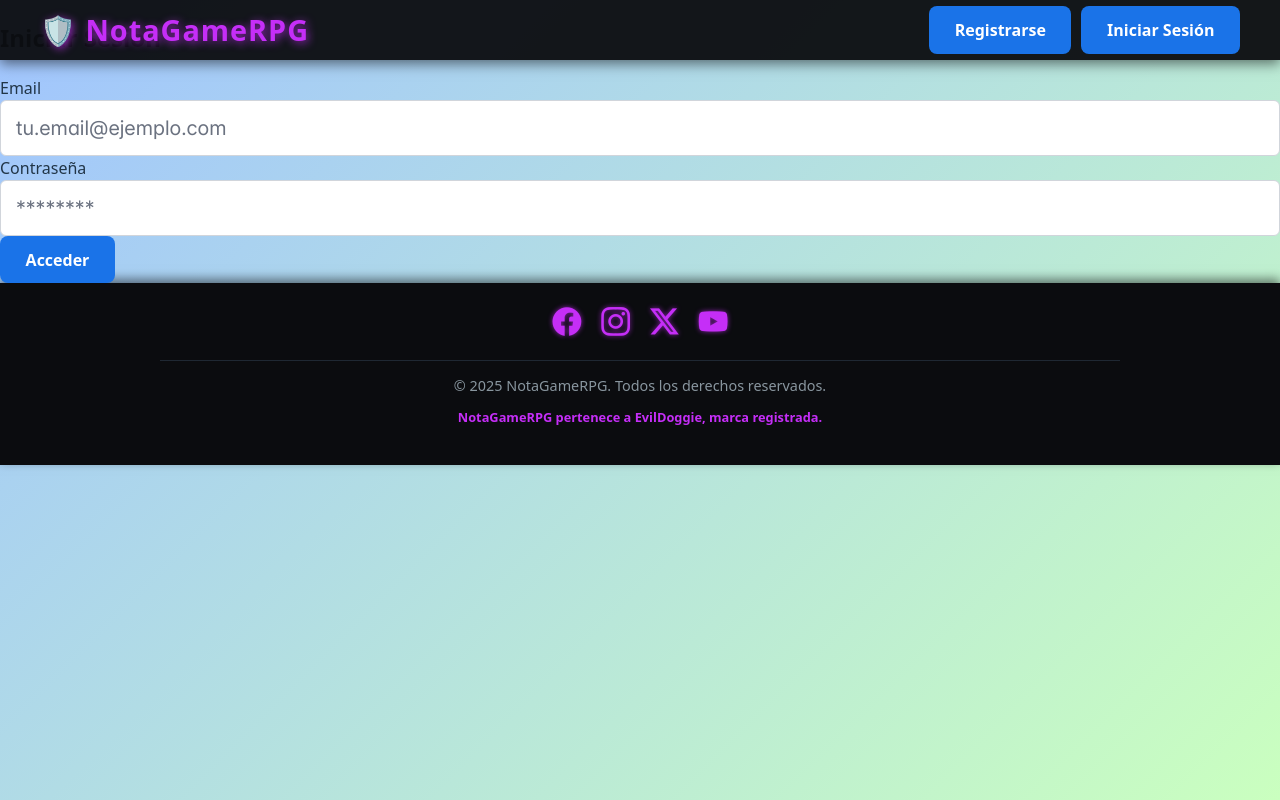
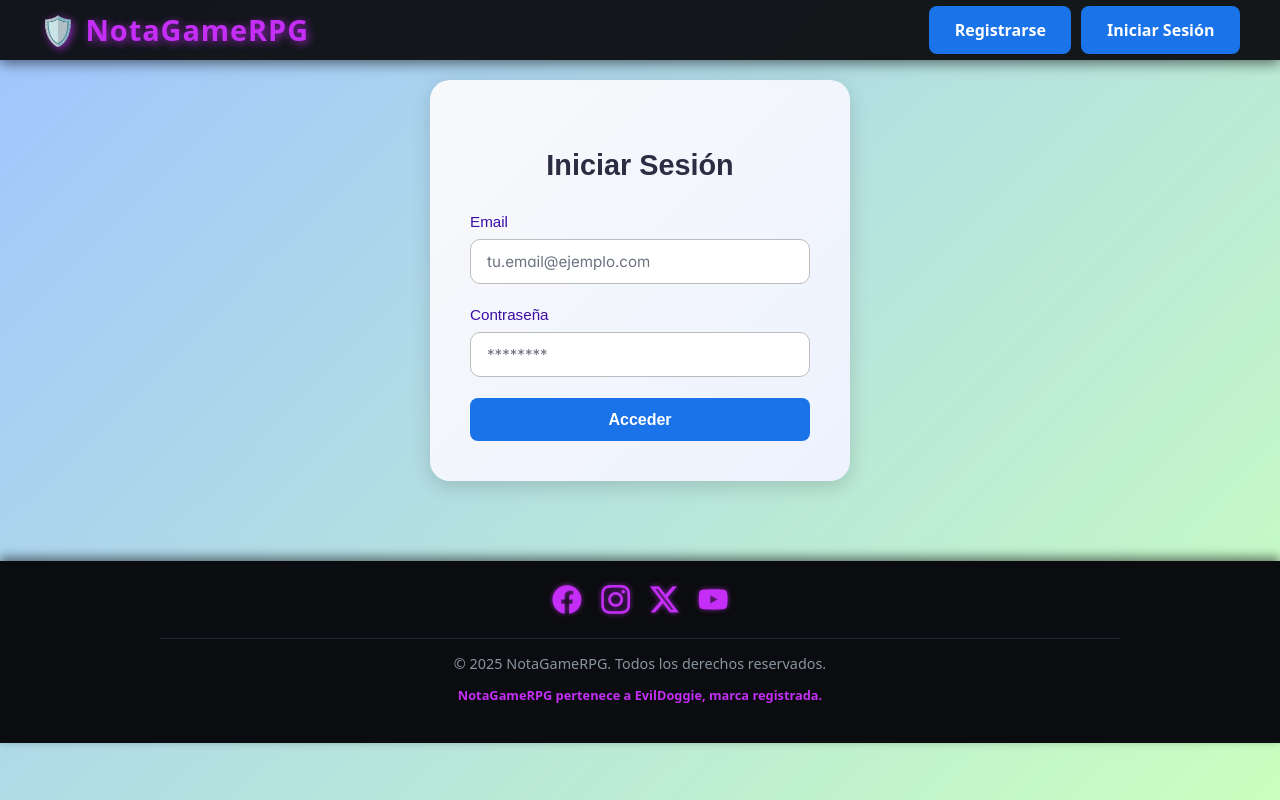
Before and after one commit to fbressan-itec/jsII.efi_final, a React (Vite) app: page /logearse in a window 1280 px wide. Built offline with nearby package versions, Linux system fonts and the light colour scheme.

Commit message:
añado los css de mi rama, ahora anda

```diff
--- a/src/components/LoginForm.jsx
+++ b/src/components/LoginForm.jsx
@@ -6,8 +6,7 @@ import { toast } from 'react-toastify'
 import { useNavigate } from 'react-router-dom'
 import { useContext, useEffect } from 'react';
 import { AuthContext } from '../context/AuthContext';
-
-import "../styles/RegisterForm.css"
+import "../styles/RegisterForm.css"; // usamos el mismo CSS que el register
 
 const validationSchema = Yup.object({
   email: Yup.string().email("Email inválido").required('El email es obligatorio'),
@@ -17,7 +16,8 @@ const validationSchema = Yup.object({
 export default function LoginForm() {
   const navigate = useNavigate();
   const { login, isAuthenticated } = useContext(AuthContext);
-    //redirijo a home si esta logeado
+
+  // Si ya está autenticado, redirige al home
   useEffect(() => {
     if (isAuthenticated) {
       navigate('/');
@@ -25,24 +25,25 @@ export default function LoginForm() {
   }, [isAuthenticated, navigate]);
 
   const handleSubmit = async (values) => {
-        // uso el login del auth contex
     const success = await login(values.email, values.password);
     if (success) {
+      toast.success("Inicio de sesión exitoso");
       navigate('/');
+    } else {
+      toast.error("Credenciales inválidas");
     }
   };
 
   return (
-
-        <div className='login-container'>
-            <h2>Iniciar Sesion</h2>
+    <div className='register-container'> {/* mismo estilo que el register */}
+      <h2>Iniciar Sesión</h2>
       <Formik
         initialValues={{ email: '', password: '' }}
         validationSchema={validationSchema}
         onSubmit={handleSubmit}
       >
         {({ isSubmitting }) => (
-                    <Form className='login-form'>
+          <Form className='register-form'>
             <div className='form-field'>
               <label htmlFor='email'>Email</label>
               <Field
@@ -61,8 +62,8 @@ export default function LoginForm() {
                 as={InputText}
                 id='password'
                 name='password'
-                                type='password' // oculta la pass q pones
-                                placeholder='********' //con los *
+                type='password'
+                placeholder='********'
                 className='p-inputtext-lg'
               />
               <ErrorMessage name='password' component='small' className='error' />
--- a/src/styles/Home.css
+++ b/src/styles/Home.css
@@ -52,7 +52,7 @@ body, html {
 
 /* Color del usuario */
 .home-container .username_text{
-    color: #ee1123; /* tu violeta principal */
-    text-shadow: 0 0 8px #ff4c5b; /* un brillo suave */
+    color: #ee1123;
+    text-shadow: 0 0 8px #ff4c5b;
     font-weight: 600;
 }
--- a/src/styles/LoginForm.css
+++ /dev/null
@@ -1,75 +0,0 @@
-.login-container {
-    display: flex;
-    flex-direction: column;
-    align-items: center;
-    justify-content: center;
-    min-height: 100vh;
-    padding: 80px 20px 50px;
-    background: linear-gradient(135deg, #1f2833 0%, #0b0c0f 100%);
-    color: #c5c6c7;
-}
-
-.login-container h2 {
-    font-family: 'Georgia', serif;
-    font-size: 2.5rem;
-    color: #c52ef7;
-    margin-bottom: 2rem;
-    text-shadow: 1px 1px 5px #c52ef7b3;
-}
-
-.login-form {
-    width: 100%;
-    max-width: 400px;
-    padding: 2.5rem;
-    background-color: #1a1a1a;
-    border-radius: 10px;
-    box-shadow: 0 4px 15px rgba(0, 0, 0, 0.5);
-    display: flex;
-    flex-direction: column;
-    gap: 1.5rem;
-}
-
-.form-field {
-    display: flex;
-    flex-direction: column;
-    gap: 0.5rem;
-}
-
-.form-field label {
-    font-weight: bold;
-    color: #9900CC;
-    font-size: 1rem;
-}
-
-.form-field .p-inputtext-lg {
-    padding: 0.75rem;
-    font-size: 1rem;
-    border: 1px solid #333;
-    background-color: #2c2c2c;
-    color: #c5c6c7;
-    transition: border-color 0.2s;
-}
-
-.form-field .p-inputtext-lg:focus {
-    border-color: #c52ef7;
-    box-shadow: 0 0 5px #c52ef7b3;
-}
-
-.error {
-    color: #ff4d4d;
-    font-size: 0.85rem;
-    margin-top: 0.25rem;
-}
-
-.p-button-lg {
-    padding: 0.75rem 1.5rem;
-    font-size: 1.1rem;
-    font-weight: bold;
-    background-color: #9900CC;
-    border: none;
-    transition: background-color 0.2s;
-}
-
-.p-button-lg:hover {
-    background-color: #c52ef7;
-}
--- a/src/styles/Navbar.css
+++ b/src/styles/Navbar.css
@@ -1,16 +1,16 @@
 .home-navbar {
-    position: fixed; /* el sticky */
+    position: fixed;
     top: 0;
     left: 0;
     width: 100%;
     height: 60px;
     background-color: #0b0c0ff2;
     display: flex;
-    justify-content: space-between; /* con esto corro los boten a la isq, y logo a la derecha */
+    justify-content: space-between;
     align-items: center;
     padding: 0 40px;
     box-shadow: 0 4px 12px #00000080;
-    z-index: 1000; /* arreglo para el stiky, que se vea bien */
+    z-index: 1000;
 }
 
 .home-navbar .logo {
@@ -32,7 +32,6 @@
     gap: 10px;
 }
 
-/*botones dentro del navbar */
 .home-navbar .nav-links button {
     font-weight: 500;
 }
@@ -44,8 +43,8 @@
 }
 
 .username_text{
-    color: #c52ef7; /* tu violeta principal */
-    text-shadow: 0 0 8px #c52ef7b3; /* un brillo suave */
+    color: #c52ef7;
+    text-shadow: 0 0 8px #c52ef7b3;
     font-weight: 600;
 }
 
--- a/src/styles/RegisterForm.css
+++ b/src/styles/RegisterForm.css
@@ -1,17 +1,31 @@
 .register-container {
-  max-width: 400px;
+  max-width: 420px;
   margin: 5rem auto;
-  padding: 2rem;
-  background-color: #ffffffcc;
-  border-radius: 12px;
-  box-shadow: 0 4px 15px rgba(0,0,0,0.1);
+  padding: 2.5rem;
+  background: linear-gradient(135deg, #f8f9fa, #edf2ff);
+  border-radius: 20px;
+  box-shadow: 0 6px 20px rgba(0, 0, 0, 0.15);
   text-align: center;
+  font-family: "Poppins", sans-serif;
+  animation: fadeIn 0.8s ease;
+}
+
+@keyframes fadeIn {
+  from { opacity: 0; transform: translateY(15px); }
+  to { opacity: 1; transform: translateY(0); }
+}
+
+.register-container h2 {
+  margin-bottom: 1.5rem;
+  color: #2b2d42;
+  font-weight: 600;
+  font-size: 1.8rem;
 }
 
 .register-form {
   display: flex;
   flex-direction: column;
-  gap: 1rem;
+  gap: 1.3rem;
 }
 
 .form-field {
@@ -20,7 +34,45 @@
   text-align: left;
 }
 
+.form-field label {
+  font-size: 0.95rem;
+  color: #3a0ca3;
+  font-weight: 500;
+  margin-bottom: 0.3rem;
+}
+
+.p-inputtext {
+  border-radius: 10px !important;
+  border: 1px solid #bdbdbd !important;
+  padding: 0.75rem 1rem !important;
+  font-size: 0.95rem;
+  transition: all 0.3s ease;
+}
+
+.p-inputtext:focus {
+  border-color: #7209b7 !important;
+  box-shadow: 0 0 0 3px rgba(114, 9, 183, 0.15);
+}
+
+.form-buttons {
+  display: flex;
+  justify-content: center;
+  gap: 1rem;
+  margin-top: 1rem;
+}
+
+.form-buttons .p-button {
+  border-radius: 12px;
+  font-weight: 500;
+  transition: transform 0.25s ease;
+}
+
+.form-buttons .p-button:hover {
+  transform: scale(1.05);
+}
+
 .error {
-  color: #d32f2f;
+  color: #e63946;
   font-size: 0.8rem;
+  margin-top: 0.2rem;
 }
```
Lines whose indentation alone changed are shown as unchanged.
